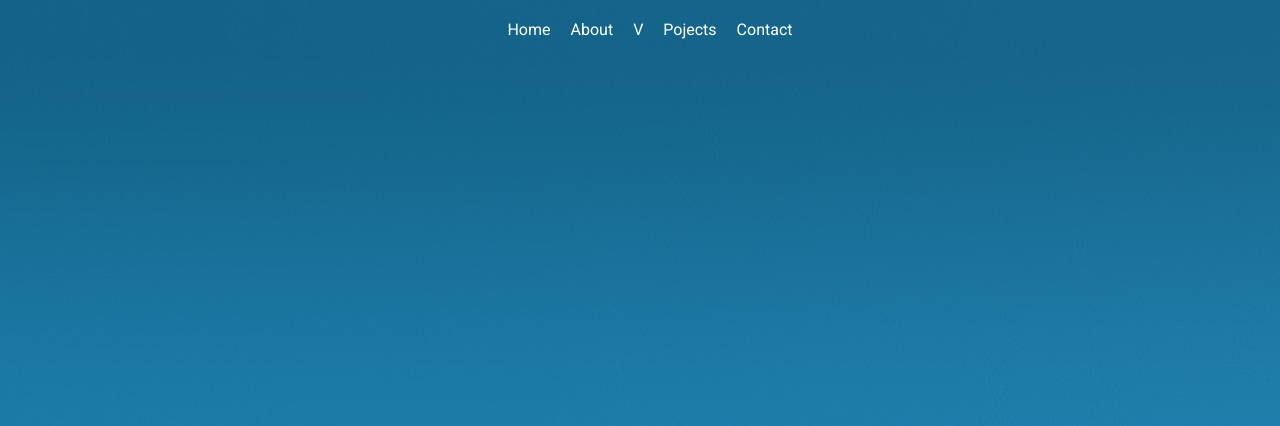
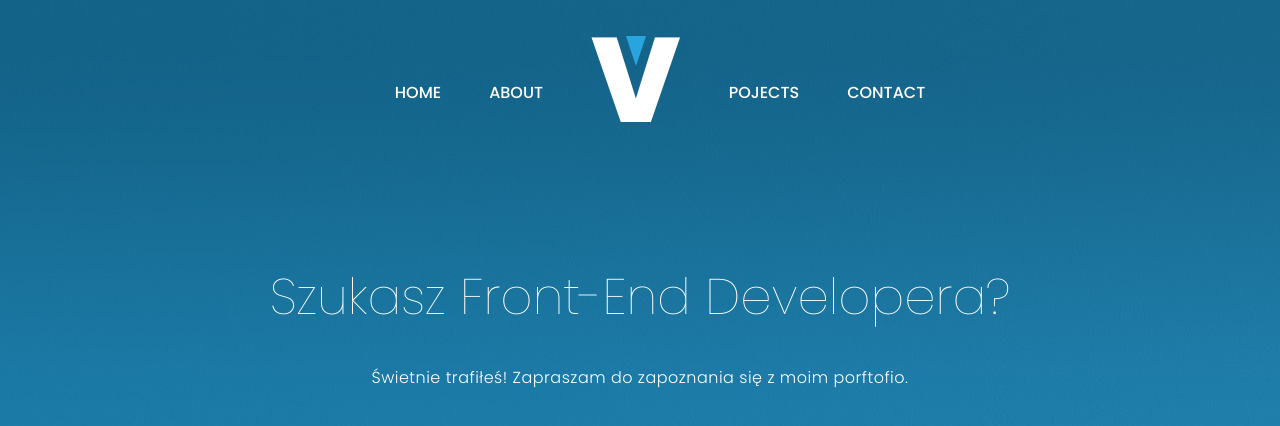
Before and after one commit to matuzalema/portfolio-Jadwiga-Bochinska, a website: page index.html in a window 1280 px wide. Drawn offline with Linux system fonts and the light colour scheme.

Commit message:
Add header section

```diff
--- a/index.html
+++ b/index.html
@@ -15,9 +15,15 @@
         <ul>
           <li><a href="home">Home</a></li>
           <li><a href="about">About</a></li>
-          <li><a href="more">V</a></li>
+          <li><a href="more" class="sign">V</a></li>
           <li><a href="projects">Pojects</a></li>
           <li><a href="contact">Contact</a></li>
         </ul>
       </nav>
+      <h1 class="first-header">Szukasz Front-End Developera?</h1>
+      <p class="light header-desc">Świetnie trafiłeś! Zapraszam do zapoznania się z moim porftofio.</p>
     </header>
+
+    <!-- ============================ about=========================================== -->
+  </body>
+</html>
--- a/sass/_variables.scss
+++ b/sass/_variables.scss
@@ -1,3 +1,3 @@
-$main-color: #009EDB;
+$main-color: #009edb;
 $second-color: #fff;
-$third-color: #1A1A1A;
+$third-color: #1a1a1a;
--- a/sass/style.scss
+++ b/sass/style.scss
@@ -1,15 +1,18 @@
 @import "variables";
 @import url("https://fonts.googleapis.com/css?family=Roboto:300,400,500,600,700,900&display=swap");
-@import url('https://fonts.googleapis.com/css?family=Roboto+Condensed&display=swap');
+@import url("https://fonts.googleapis.com/css?family=Roboto+Condensed&display=swap");
+@import url('https://fonts.googleapis.com/css?family=Poppins:100,200,300,400,500,600,700,800,900&display=swap');
 
 * {
   box-sizing: border-box;
+  margin: 0;
 }
 
 body {
   margin: 0;
   padding: 0;
-  font-family: "Roboto", sans-serif;
+  font-family: "Poppins", sans-serif;
+  font-size: 16px;
 
   .container {
     width: 100%;
@@ -18,7 +21,22 @@ body {
   }
 }
 
+p {
+  line-height: 1.6;
+  font-weight: 300;
+}
 
+.first-header {
+  font-size: 50px;
+  font-weight: 100;
+  color: $second-color;
+  text-align: center;
+  font-family: "Poppins", sans-serif;
+}
+
+.light {
+  color: $second-color;
+}
 // ================== section header ===========================
 header {
   background-image: url(../images/img-05.jpg);
@@ -28,24 +46,56 @@ body {
     margin: 0;
     display: flex;
     justify-content: center;
-      padding-top: 20px;
+    padding-top: 80px;
 
     li {
       margin: 0;
       list-style-type: none;
-
+      position: relative;
 
       a {
         color: $second-color;
         text-decoration: none;
-          margin-right: 20px;
+        // margin-right: 20px;
+        text-transform: uppercase;
+        padding: 1.5rem;
+        font-size: 1rem;
+        font-weight: 500;
+
+        &.sign {
+          font-size: 120px;
+          font-weight: 800;
+          position: relative;
+          top: -90px;
+
+          &:before {
+            content: "";
+            width: 0;
+            height: 0;
+            border-top: 30px solid #28A5DF;
+            border-right: 10px solid transparent;
+            border-left: 10px solid transparent;
+            // background-color: #28A5DF;
+            position: absolute;
+            // display: inline-block;
+            top: 64px;
+            left: 59px;
+          }
         }
       }
     }
   }
 
+  .header-desc {
+    text-align: center;
+    margin-top: 30px;
+    font-weight: 300;
+    letter-spacing: 0.5px;
+    // font-family: "Poppins";
+    // font-size: 0.92rem;
+  }
+}
+
 // ================== section about ===========================
 
-
-
 // ================== section projects ===========================
```
Also changed, not shown: css/style.css. Lines whose indentation alone changed are shown as unchanged.
